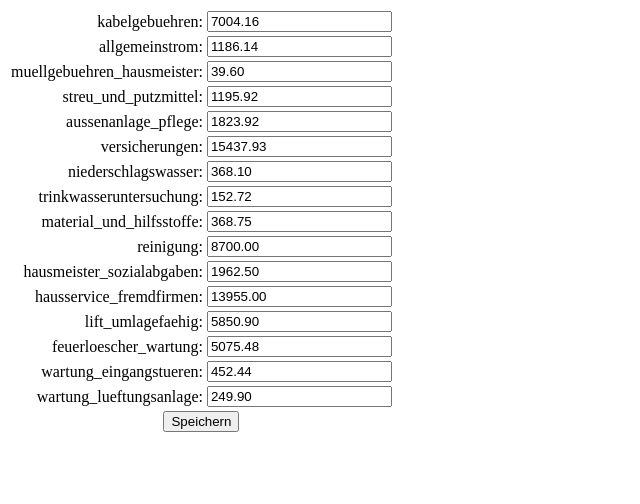
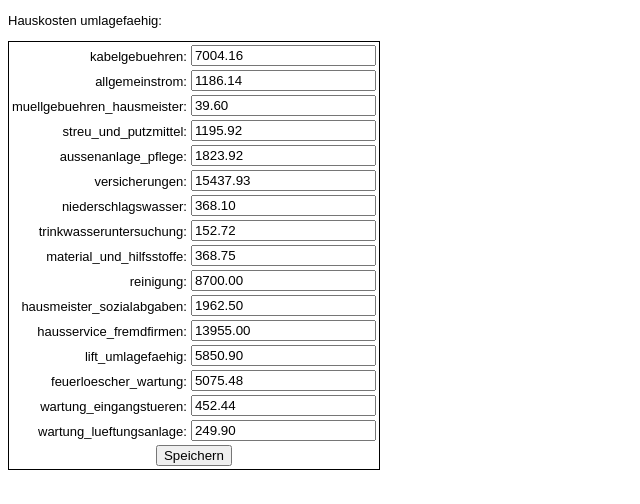
Before and after one commit to jeremytammik/heizkosten, a website: page form/hauskosten.html in a window 1280 px wide. Shown: the whole page, without its empty margins (0-640 px from the left). Drawn offline with Linux system fonts and the light colour scheme.

Commit message:
form perfection

```diff
--- a/form/hauskosten.html
+++ b/form/hauskosten.html
@@ -2,7 +2,11 @@
 <html lang="en">
   <head>
     <meta charset="utf-8" />
-    <style> td { text-align: right } </style>
+    <style>
+      p, label { font-family: sans-serif; font-size: small }
+      td { text-align: right }
+      table { border: 1px solid black }
+    </style>
   </head>
   <body>
 
@@ -10,71 +14,72 @@
     useful ino on the input type number here:
     https://www.wufoo.com/html5/number-type/
     -->
+    <p>Hauskosten umlagefaehig:</p>
     <form action="/hauskosten" method="POST">
       <table>
         <tr>
         <td><label for="kabelgebuehren">kabelgebuehren:</label></td>
-        <td><input type="number" min="0" max="999999.99" maxlength="9" size="12" step="any" pattern="[0-9]{0,6}\.{0,2}" placeholder="kabelgebuehren" id="kabelgebuehren" name="kabelgebuehren" value="7004.16" ></td>
+        <td><input type="number" min="0" max="999999.99" maxlength="9" size="12" step="any" placeholder="kabelgebuehren" id="kabelgebuehren" name="kabelgebuehren" value="7004.16" ></td>
         </tr>
         <tr>
         <td><label for="allgemeinstrom">allgemeinstrom:</label></td>
-        <td><input type="number" min="0" max="999999.99" maxlength="9" size="12" step="any" pattern="[0-9]{0,6}\.{0,2}" placeholder="allgemeinstrom" id="allgemeinstrom" name="allgemeinstrom" value="1186.14"></td>
+        <td><input type="number" min="0" max="999999.99" maxlength="9" size="12" step="any" placeholder="allgemeinstrom" id="allgemeinstrom" name="allgemeinstrom" value="1186.14"></td>
         </tr>
         <tr>
         <td><label for="muellgebuehren_hausmeister">muellgebuehren_hausmeister:</label></td>
-        <td><input type="number" min="0" max="999999.99" maxlength="9" size="12" step="any" pattern="[0-9]{0,6}\.{0,2}" placeholder="muellgebuehren_hausmeister" id="muellgebuehren_hausmeister" name="muellgebuehren_hausmeister" value="39.60"></td>
+        <td><input type="number" min="0" max="999999.99" maxlength="9" size="12" step="any" placeholder="muellgebuehren_hausmeister" id="muellgebuehren_hausmeister" name="muellgebuehren_hausmeister" value="39.60"></td>
         </tr>
         <tr>
         <td><label for="streu_und_putzmittel">streu_und_putzmittel:</label></td>
-        <td><input type="number" min="0" max="999999.99" maxlength="9" size="12" step="any" pattern="[0-9]{0,6}\.{0,2}" placeholder="streu_und_putzmittel" id="streu_und_putzmittel" name="streu_und_putzmittel" value="1195.92"></td>
+        <td><input type="number" min="0" max="999999.99" maxlength="9" size="12" step="any" placeholder="streu_und_putzmittel" id="streu_und_putzmittel" name="streu_und_putzmittel" value="1195.92"></td>
         </tr>
         <tr>
         <td><label for="aussenanlage_pflege">aussenanlage_pflege:</label></td>
-        <td><input type="number" min="0" max="999999.99" maxlength="9" size="12" step="any" pattern="[0-9]{0,6}\.{0,2}" placeholder="aussenanlage_pflege" id="aussenanlage_pflege" name="aussenanlage_pflege" value="1823.92"></td>
+        <td><input type="number" min="0" max="999999.99" maxlength="9" size="12" step="any" placeholder="aussenanlage_pflege" id="aussenanlage_pflege" name="aussenanlage_pflege" value="1823.92"></td>
         </tr>
         <tr>
         <td><label for="versicherungen">versicherungen:</label></td>
-        <td><input type="number" min="0" max="999999.99" maxlength="9" size="12" step="any" pattern="[0-9]{0,6}\.{0,2}" placeholder="versicherungen" id="versicherungen" name="versicherungen" value="15437.93"></td>
+        <td><input type="number" min="0" max="999999.99" maxlength="9" size="12" step="any" placeholder="versicherungen" id="versicherungen" name="versicherungen" value="15437.93"></td>
         </tr>
         <tr>
         <td><label for="niederschlagswasser">niederschlagswasser:</label></td>
-        <td><input type="number" min="0" max="999999.99" maxlength="9" size="12" step="any" pattern="[0-9]{0,6}\.{0,2}" placeholder="niederschlagswasser" id="niederschlagswasser" name="niederschlagswasser" value="368.10"></td>
+        <td><input type="number" min="0" max="999999.99" maxlength="9" size="12" step="any" placeholder="niederschlagswasser" id="niederschlagswasser" name="niederschlagswasser" value="368.10"></td>
         </tr>
         <tr>
         <td><label for="trinkwasseruntersuchung">trinkwasseruntersuchung:</label></td>
-        <td><input type="number" min="0" max="999999.99" maxlength="9" size="12" step="any" pattern="[0-9]{0,6}\.{0,2}" placeholder="trinkwasseruntersuchung" id="trinkwasseruntersuchung" name="trinkwasseruntersuchung" value="152.72"></td>
+        <td><input type="number" min="0" max="999999.99" maxlength="9" size="12" step="any" placeholder="trinkwasseruntersuchung" id="trinkwasseruntersuchung" name="trinkwasseruntersuchung" value="152.72"></td>
         </tr>
         <tr>
         <td><label for="material_und_hilfsstoffe">material_und_hilfsstoffe:</label></td>
-        <td><input type="number" min="0" max="999999.99" maxlength="9" size="12" step="any" pattern="[0-9]{0,6}\.{0,2}" placeholder="material_und_hilfsstoffe" id="material_und_hilfsstoffe" name="material_und_hilfsstoffe" value="368.75"></td>
+        <td><input type="number" min="0" max="999999.99" maxlength="9" size="12" step="any" placeholder="material_und_hilfsstoffe" id="material_und_hilfsstoffe" name="material_und_hilfsstoffe" value="368.75"></td>
         </tr>
         <tr>
         <td><label for="reinigung">reinigung:</label></td>
-        <td><input type="number" min="0" max="999999.99" maxlength="9" size="12" step="any" pattern="[0-9]{0,6}\.{0,2}" placeholder="reinigung" id="reinigung" name="reinigung" value="8700.00"></td>
+        <td><input type="number" min="0" max="999999.99" maxlength="9" size="12" step="any" placeholder="reinigung" id="reinigung" name="reinigung" value="8700.00"></td>
         </tr>
         <tr>
         <td><label for="hausmeister_sozialabgaben">hausmeister_sozialabgaben:</label></td>
-        <td><input type="number" min="0" max="999999.99" maxlength="9" size="12" step="any" pattern="[0-9]{0,6}\.{0,2}" placeholder="hausmeister_sozialabgaben" id="hausmeister_sozialabgaben" name="hausmeister_sozialabgaben" value="1962.50"></td>
+        <td><input type="number" min="0" max="999999.99" maxlength="9" size="12" step="any" placeholder="hausmeister_sozialabgaben" id="hausmeister_sozialabgaben" name="hausmeister_sozialabgaben" value="1962.50"></td>
         </tr>
         <tr>
         <td><label for="hausservice_fremdfirmen">hausservice_fremdfirmen:</label></td>
-        <td><input type="number" min="0" max="999999.99" maxlength="9" size="12" step="any" pattern="[0-9]{0,6}\.{0,2}" placeholder="hausservice_fremdfirmen" id="hausservice_fremdfirmen" name="hausservice_fremdfirmen" value="13955.00"></td>
+        <td><input type="number" min="0" max="999999.99" maxlength="9" size="12" step="any" placeholder="hausservice_fremdfirmen" id="hausservice_fremdfirmen" name="hausservice_fremdfirmen" value="13955.00"></td>
         </tr>
         <tr>
         <td><label for="lift_umlagefaehig">lift_umlagefaehig:</label></td>
-        <td><input type="number" min="0" max="999999.99" maxlength="9" size="12" step="any" pattern="[0-9]{0,6}\.{0,2}" placeholder="lift_umlagefaehig" id="lift_umlagefaehig" name="lift_umlagefaehig" value="5850.90"></td>
+        <td><input type="number" min="0" max="999999.99" maxlength="9" size="12" step="any" placeholder="lift_umlagefaehig" id="lift_umlagefaehig" name="lift_umlagefaehig" value="5850.90"></td>
         </tr>
         <tr>
         <td><label for="feuerloescher_wartung">feuerloescher_wartung:</label></td>
-        <td><input type="number" min="0" max="999999.99" maxlength="9" size="12" step="any" pattern="[0-9]{0,6}\.{0,2}" placeholder="feuerloescher_wartung" id="feuerloescher_wartung" name="feuerloescher_wartung" value="5075.48"></td>
+        <td><input type="number" min="0" max="999999.99" maxlength="9" size="12" step="any" placeholder="feuerloescher_wartung" id="feuerloescher_wartung" name="feuerloescher_wartung" value="5075.48"></td>
         </tr>
         <tr>
         <td><label for="wartung_eingangstueren">wartung_eingangstueren:</label></td>
-        <td><input type="number" min="0" max="999999.99" maxlength="9" size="12" step="any" pattern="[0-9]{0,6}\.{0,2}" placeholder="wartung_eingangstueren" id="wartung_eingangstueren" name="wartung_eingangstueren" value="452.44"></td>
+        <td><input type="number" min="0" max="999999.99" maxlength="9" size="12" step="any" placeholder="wartung_eingangstueren" id="wartung_eingangstueren" name="wartung_eingangstueren" value="452.44"></td>
         </tr>
         <tr>
         <td><label for="wartung_lueftungsanlage">wartung_lueftungsanlage:</label></td>
-        <td><input type="number" min="0" max="999999.99" maxlength="9" size="12" step="any" pattern="[0-9]{0,6}\.{0,2}" placeholder="wartung_lueftungsanlage" id="wartung_lueftungsanlage" name="wartung_lueftungsanlage" value="249.90"></td>
+        <td><input type="number" min="0" max="999999.99" maxlength="9" size="12" step="any" placeholder="wartung_lueftungsanlage" id="wartung_lueftungsanlage" name="wartung_lueftungsanlage" value="249.90"></td>
         </tr>
         <tr>
           <td colspan="2" style="text-align: center">
```
